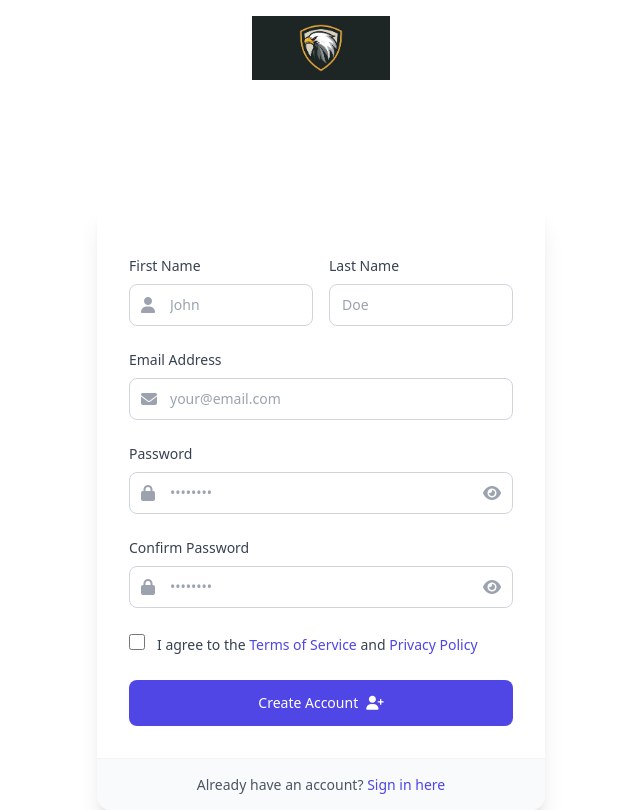
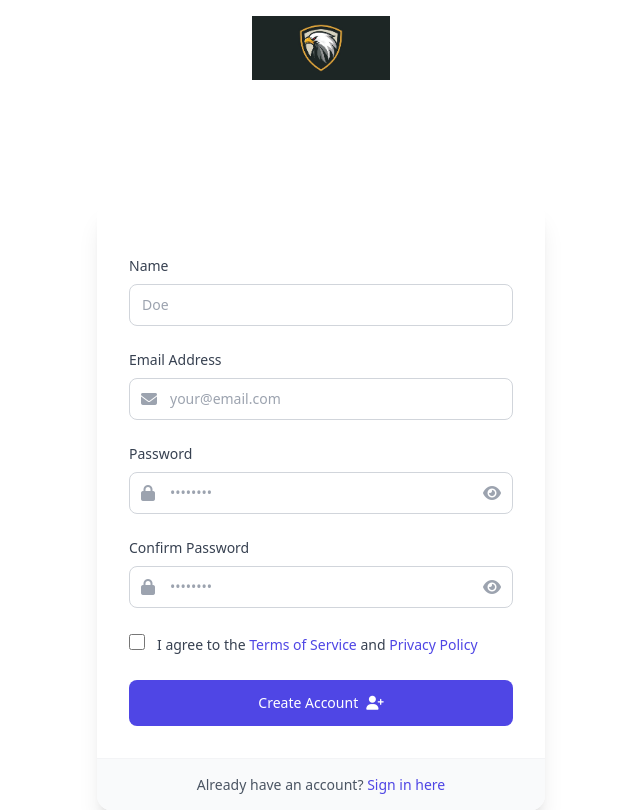
Before and after one commit to X-Dynamite-X/start_laravel12, a Laravel app: page /register in a window 1280 px wide. Shown: the top 810 px of the page, without its empty margins (319-959 px from the left). Run offline with Laravel 12, Linux system fonts and the light colour scheme; style sheets or scripts are compiled from the project's sources; parts of the project's set-up code (start-up, migrations or seed data) failed here and were passed over.

Commit message:
edit register

```diff
--- a/resources/views/auth/register.blade.php
+++ b/resources/views/auth/register.blade.php
@@ -28,38 +28,21 @@
                         @csrf
 
                         <!-- Full Name Fields -->
-                        <div class="grid grid-cols-2 gap-4">
-                            <!-- First Name -->
+
+
                             <div class="space-y-2">
-                                <label for="firstName" class="block text-sm font-medium text-gray-700 dark:text-gray-300">
-                                    First Name
+                                <label for="name" class="block text-sm font-medium text-gray-700 dark:text-gray-300">
+                                     Name
                                 </label>
                                 <div class="relative">
-                                    <div class="absolute inset-y-0 left-0 pl-3 flex items-center pointer-events-none">
-                                        <i class="fas fa-user text-gray-400"></i>
-                                    </div>
-                                    <input id="firstName" name="first_name" type="text" required
-                                        class="block w-full pl-10 pr-3 py-2.5 border border-gray-300 dark:border-gray-600 rounded-lg
-                                        focus:ring-2 focus:ring-indigo-500 focus:border-indigo-500
-                                        dark:bg-gray-700 dark:text-white text-sm"
-                                        placeholder="John">
-                                </div>
-                            </div>
-
-                            <!-- Last Name -->
-                            <div class="space-y-2">
-                                <label for="lastName" class="block text-sm font-medium text-gray-700 dark:text-gray-300">
-                                    Last Name
-                                </label>
-                                <div class="relative">
-                                    <input id="lastName" name="last_name" type="text" required
+                                    <input id="name" name="name" type="text" required
                                         class="block w-full pl-3 pr-3 py-2.5 border border-gray-300 dark:border-gray-600 rounded-lg
                                         focus:ring-2 focus:ring-indigo-500 focus:border-indigo-500
                                         dark:bg-gray-700 dark:text-white text-sm"
                                         placeholder="Doe">
                                 </div>
                             </div>
-                        </div>
+
 
                         <!-- Email Field -->
                         <div class="space-y-2">
@@ -254,7 +237,7 @@
                     type: 'POST',
                     data: {
                         first_name: $('#firstName').val(),
-                        last_name: $('#lastName').val(),
+                        name: $('#name').val(),
                         email: $('#email').val(),
                         password: password,
                         password_confirmation: passwordConfirmation,
```
